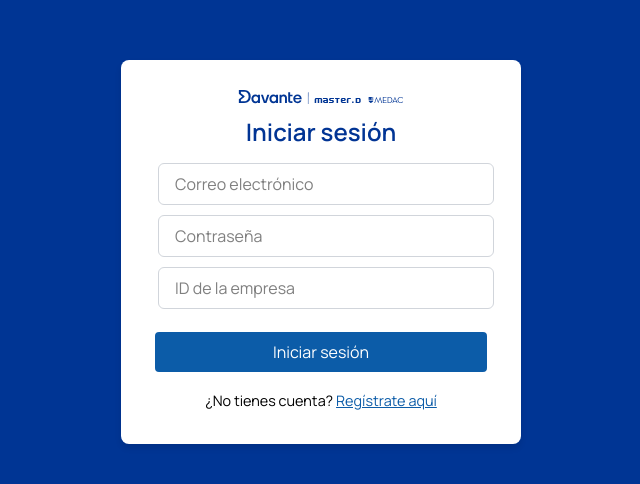
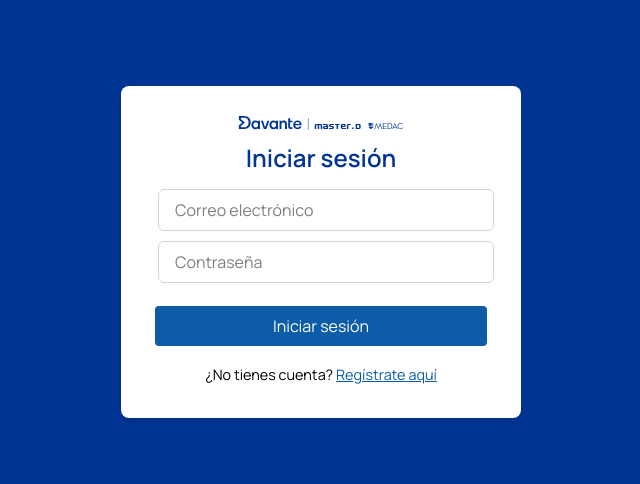
Before and after one commit to Jucaza1/web-sim, a React (Vite) app in the folder frontend/: page / in a window 1280 px wide. Shown: the part 148-632 px from the top of the page, without its empty margins (319-959 px from the left). Built offline with nearby package versions, Linux system fonts and the light colour scheme.

Commit message:
Conexión de Login con el back y elimino campo de CompanyId

```diff
--- a/frontend/src/components/LoginForm.tsx
+++ b/frontend/src/components/LoginForm.tsx
@@ -13,7 +13,6 @@ const LoginFormSchema = z.object({
     .string()
     .min(8, { message: "Debe tener al menos 8 caracteres" })
     .max(25, { message: "Máximo 25 caracteres" }),
-  companyId: z.string().uuid({ message: "ID de empresa inválido" }),
 });
 
 type LoginFormData = z.infer<typeof LoginFormSchema>;
@@ -64,17 +63,6 @@ const LoginForm = () => {
       {errors.password && (
         <p className={styles.error}>{errors.password.message}</p>
       )}
-
-      <input
-        type="text"
-        placeholder="ID de la empresa"
-        className={styles.inputField}
-        {...register("companyId")}
-      />
-      {errors.companyId && (
-        <p className={styles.error}>{errors.companyId.message}</p>
-      )}
-
       <button type="submit" className={styles.submitButton}>
         Iniciar sesión
       </button>
--- a/frontend/src/services/auth.ts
+++ b/frontend/src/services/auth.ts
@@ -1,9 +1,6 @@
-
-
 type LoginPayload = {
   email: string;
   password: string;
-  companyId: string;
 };
 
 export async function login(payload: LoginPayload) {
@@ -13,12 +10,23 @@ export async function login(payload: LoginPayload) {
       "Content-Type": "application/json",
     },
     body: JSON.stringify(payload),
-    credentials: "include", //cookie
+    credentials: "include",
   });
 
   if (!response.ok) {
     const error = await response.json();
+    console.error("Detalles del error:", error);
     throw new Error(error.message || "Error al iniciar sesión");
+  }
+
+  if (response.status === 204) {
+    // Obtener el token del header Authorization
+    const jwt = response.headers.get("Authorization");
+
+    // Guardar la cookie
+    if (jwt) {
+      document.cookie = `Authorization=${jwt}; path=/; httpOnly;`;
+    }
   }
 
   return await response.json();
```
